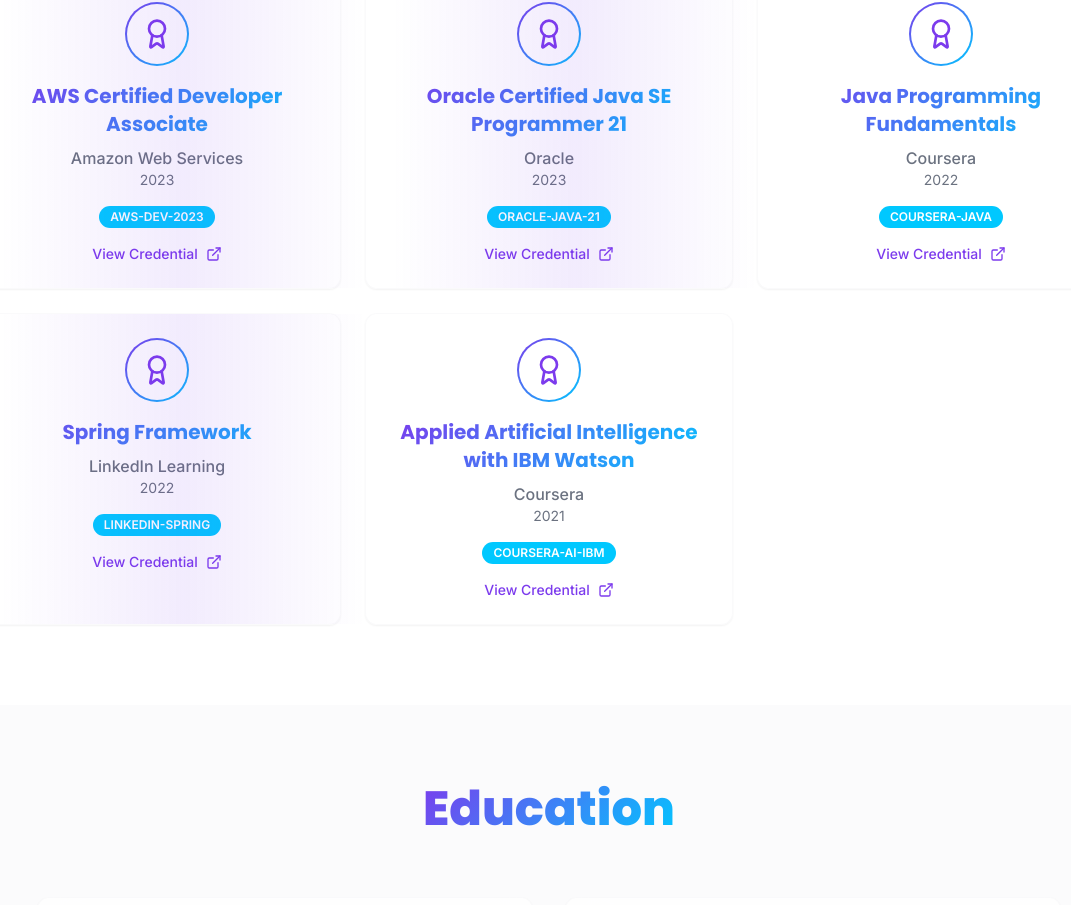
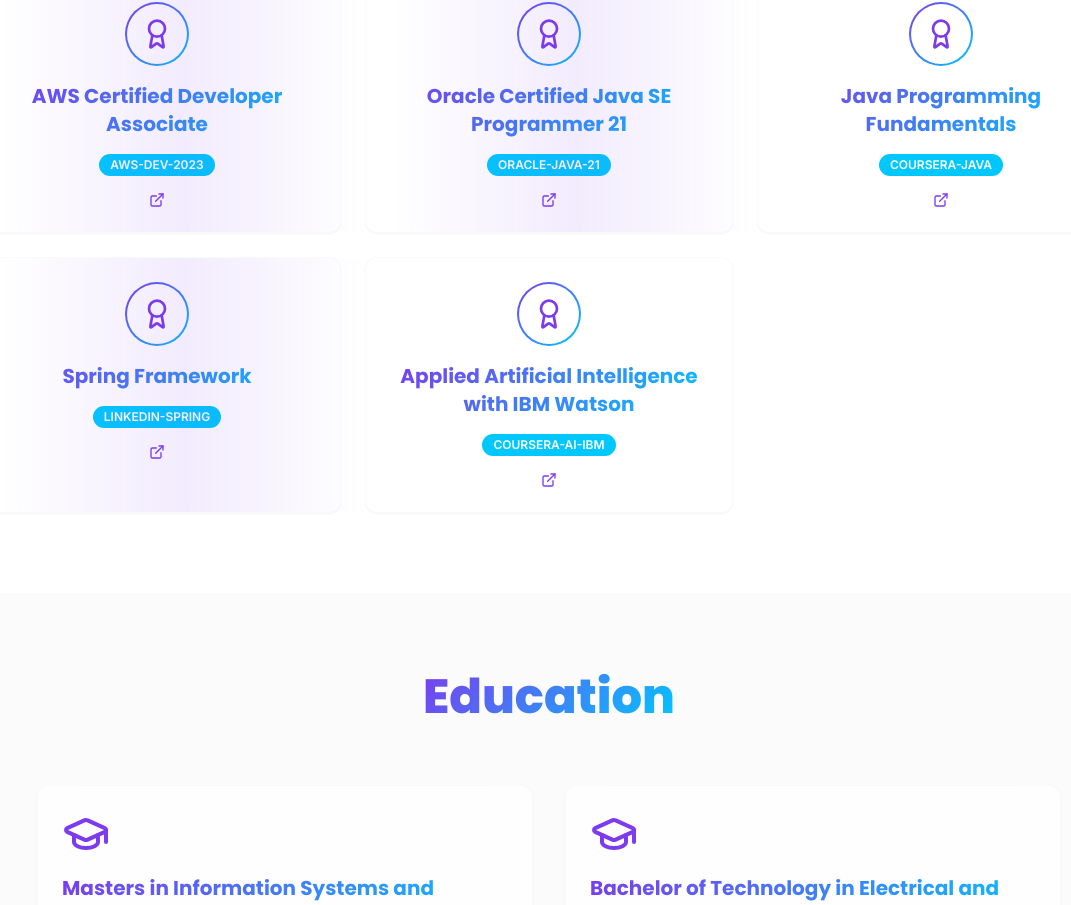
Before and after one commit to Applywizz-git/applywizz-teja, a React (Vite) app: page / in a window 1280 px wide. Shown: the part 10030-10935 px from the top of the page, without its empty margins (91-1162 px from the left). Built offline with nearby package versions, Linux system fonts and the light colour scheme; the HTML template or start-up script is replaced by a standard one.

Commit message:
Update Certifications.tsx

```diff
--- a/src/components/portfolio/Certifications.tsx
+++ b/src/components/portfolio/Certifications.tsx
@@ -64,8 +64,8 @@ const Certifications = () => {
 
                   {/* Issuer and Date */}
                   <div className="text-center mb-4">
-                    <p className="text-muted-foreground font-medium">{cert.issuer}</p>
-                    <p className="text-sm text-muted-foreground">{cert.date}</p>
+                    {/* <p className="text-muted-foreground font-medium">{cert.issuer}</p>
+                    <p className="text-sm text-muted-foreground">{cert.date}</p> */}
                   </div>
 
                   {/* Credential ID */}
@@ -85,7 +85,7 @@ const Certifications = () => {
                       whileTap={{ scale: 0.95 }}
                       className="flex items-center justify-center gap-2 text-primary hover:text-primary/80 transition-colors"
                     >
-                      <span className="text-sm font-medium">View Credential</span>
+                      {/* <span className="text-sm font-medium">View Credential</span> */}
                       <ExternalLink className="w-4 h-4" />
                     </motion.a>
                   )}
```
